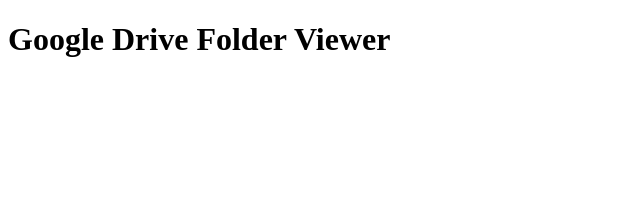
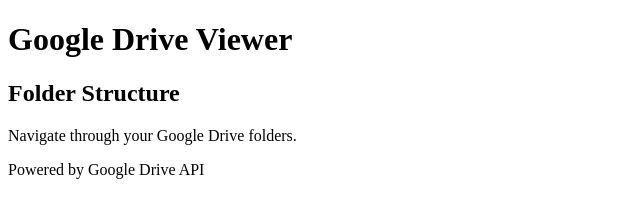
Before and after one commit to vu-eee/library, a plain HTML site: page index.html in a window 1280 px wide. Shown: the whole page, without its empty margins (0-640 px from the left). Drawn offline with Linux system fonts and the light colour scheme; no server answers.

Commit message:
Update index.html

```diff
--- a/index.html
+++ b/index.html
@@ -1,13 +1,31 @@
 <!DOCTYPE html>
 <html lang="en">
 <head>
-    <meta charset="UTF-8">
-    <meta name="viewport" content="width=device-width, initial-scale=1.0">
-    <title>Google Drive Folder Viewer</title>
+  <meta charset="UTF-8">
+  <meta name="viewport" content="width=device-width, initial-scale=1.0">
+  <title>Google Drive Viewer</title>
+  <link rel="stylesheet" href="style.css">
 </head>
 <body>
-    <h1>Google Drive Folder Viewer</h1>
-    <ul id="file-list"></ul>
-    <script src="script.js"></script>
+  <div class="container">
+    <!-- Header -->
+    <div class="header">
+      <h1>Google Drive Viewer</h1>
+      <h2>Folder Structure</h2>
+      <p>Navigate through your Google Drive folders.</p>
+    </div>
+
+    <!-- Main Content -->
+    <div class="main-content">
+      <ul id="file-list"></ul>
+    </div>
+
+    <!-- Footer -->
+    <div class="footer">
+      <p>Powered by Google Drive API</p>
+    </div>
+  </div>
+
+  <script src="script.js"></script>
 </body>
 </html>
```
